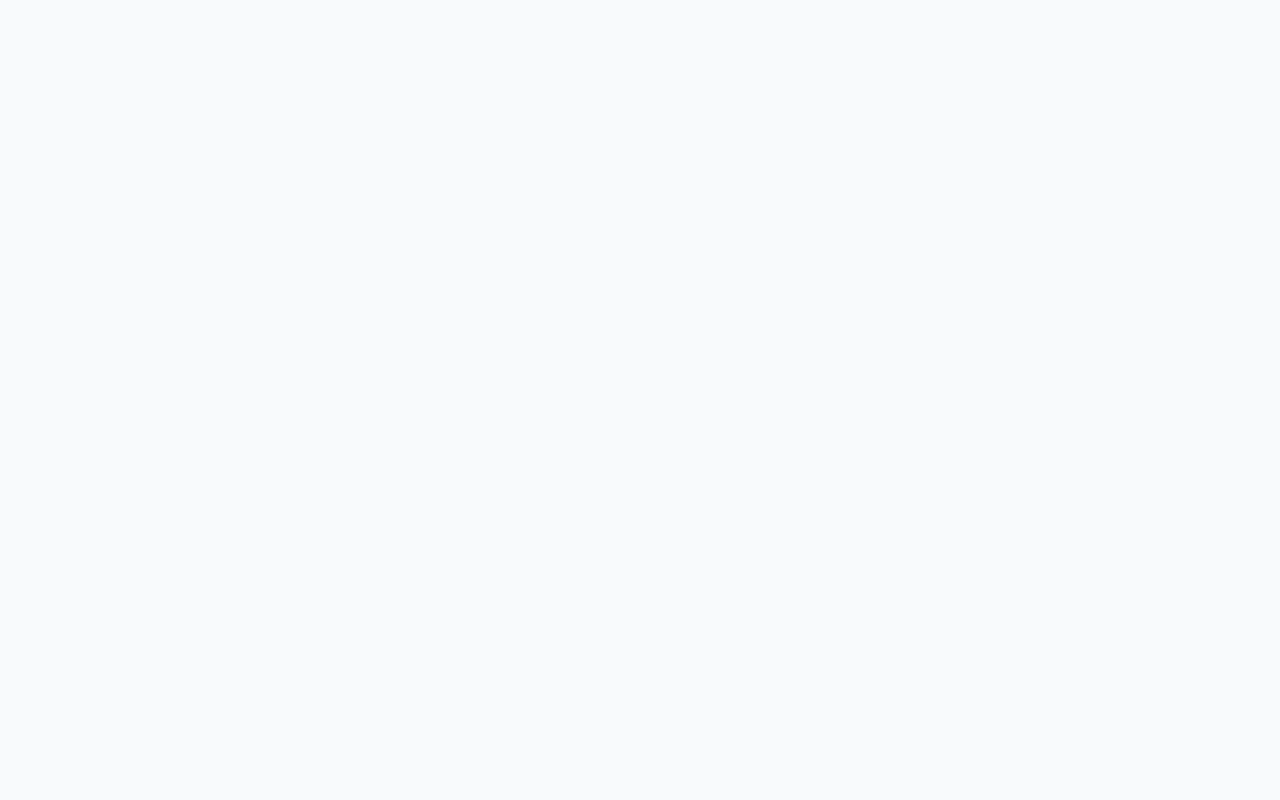
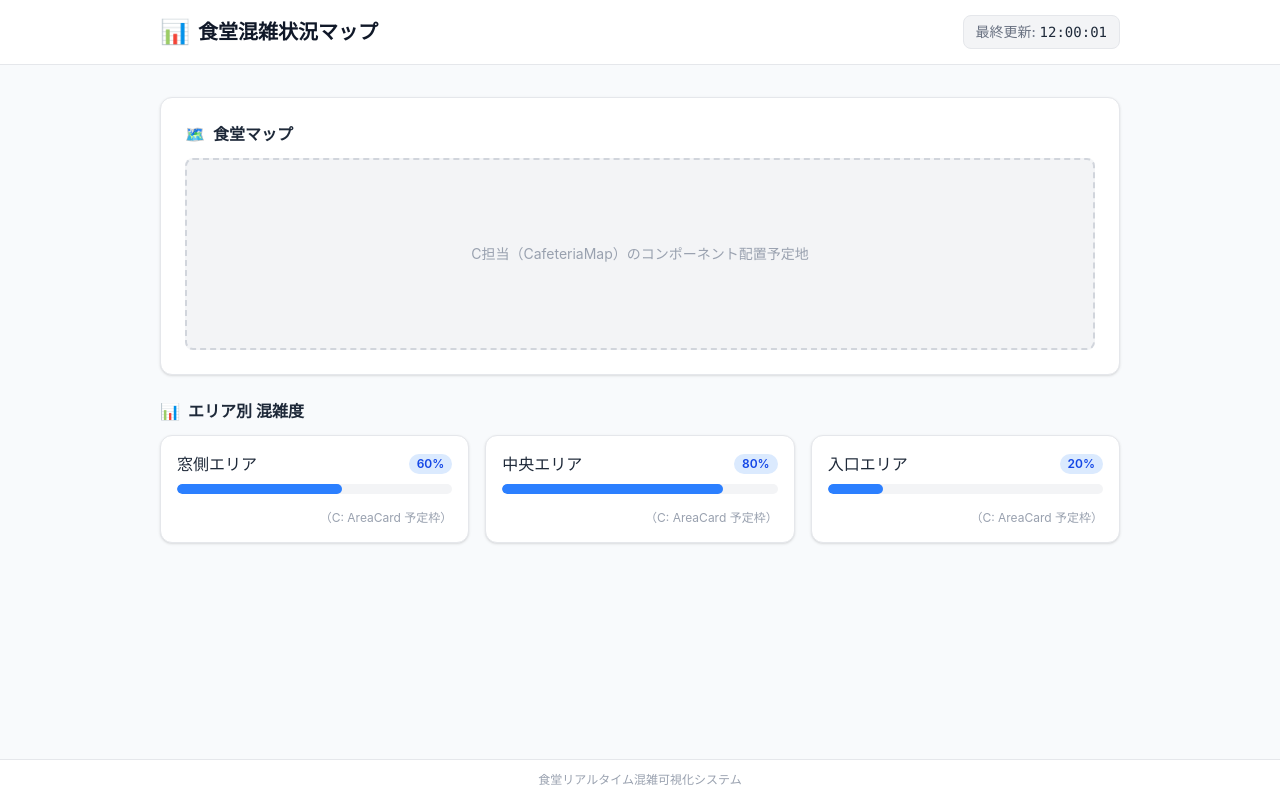
Before and after one commit to ROY887/cafeteria-front, a React (Vite) app: page / in a window 1280 px wide. Built offline with nearby package versions, Linux system fonts and the light colour scheme.

Commit message:
松永担当: Header・全体レイアウト基盤・Home画面の実装完了

```diff
--- a/src/app/App.tsx
+++ b/src/app/App.tsx
@@ -1,14 +1,21 @@
 // 担当: 1人目 松永（全体設計・メインUI）
-import Header from './Header'
-import Home from './Home'
+import React, { useState } from "react";
+import Layout from "./Layout";
+import Home from "./Home";
+import type { AreaData } from "./congestion";
 
-function App() {
+export default function App() {
+  // アスキーアートに合わせた初期データ
+  const [updatedAt] = useState("12:00:01");
+  const [areas] = useState<AreaData[]>([
+    { id: "window", name: "窓側エリア", rate: 60 },
+    { id: "center", name: "中央エリア", rate: 80 },
+    { id: "entrance", name: "入口エリア", rate: 20 },
+  ]);
+
   return (
-    <div className="min-h-svh bg-slate-50 text-slate-900">
-      <Header />
-      <Home />
-    </div>
-  )
+    <Layout updatedAt={updatedAt}>
+      <Home areas={areas} />
+    </Layout>
+  );
 }
-
-export default App
--- a/src/app/Header.tsx
+++ b/src/app/Header.tsx
@@ -1,5 +1,25 @@
 // 担当: 1人目 松永（全体設計・メインUI）
 // TODO: ヘッダーを作る
-export default function Header() {
-  return null
+import React from "react";
+
+interface HeaderProps {
+  updatedAt?: string;
 }
+
+export default function Header({ updatedAt = "--:--:--" }: HeaderProps) {
+  return (
+    <header className="bg-white border-b border-gray-200 sticky top-0 z-50">
+      <div className="max-w-5xl mx-auto px-4 sm:px-6 lg:px-8 h-16 flex items-center justify-between">
+        <div className="flex items-center space-x-2">
+          <span className="text-2xl">📊</span>
+          <h1 className="text-lg sm:text-xl font-bold text-gray-900">
+            食堂混雑状況マップ
+          </h1>
+        </div>
+        <div className="text-xs sm:text-sm font-medium text-gray-500 bg-gray-100 px-3 py-1.5 rounded-lg border border-gray-200">
+          最終更新: <span className="font-mono text-gray-800">{updatedAt}</span>
+        </div>
+      </div>
+    </header>
+  );
+}
--- a/src/app/Home.tsx
+++ b/src/app/Home.tsx
@@ -1,5 +1,63 @@
 // 担当: 1人目 松永（全体設計・メインUI）
 // TODO: useOccupancy() でデータを取得し、各担当のコンポーネントを配置する
-export default function Home() {
-  return null
+import React from "react";
+import type { AreaData } from "./congestion";
+
+// ※ Cさんの実装完了後に以下を差し替えて使用
+// import AreaCard from "../occupancy/AreaCard";
+
+interface HomeProps {
+  areas: AreaData[];
 }
+
+export default function Home({ areas }: HomeProps) {
+  return (
+    <div className="space-y-6">
+      {/* 食堂マップ配置枠（3人目 C担当の配置場所） */}
+      <section className="bg-white p-6 rounded-xl shadow-sm border border-gray-200">
+        <h2 className="text-base font-semibold text-gray-800 mb-3 flex items-center gap-2">
+          <span>🗺️</span> 食堂マップ
+        </h2>
+        <div className="w-full h-48 bg-gray-100 border-2 border-dashed border-gray-300 rounded-lg flex items-center justify-center text-gray-400 text-sm">
+          C担当（CafeteriaMap）のコンポーネント配置予定地
+        </div>
+      </section>
+
+      {/* エリア別混雑状況一覧（1人目がレイアウトを担当、中身はC担当のカードが入る） */}
+      <section>
+        <h2 className="text-base font-semibold text-gray-800 mb-3 flex items-center gap-2">
+          <span>📊</span> エリア別 混雑度
+        </h2>
+
+        {/* PC: 3列, タブレット: 2列, スマホ: 1列のレスポンシブ枠 */}
+        <div className="grid grid-cols-1 sm:grid-cols-2 md:grid-cols-3 gap-4">
+          {areas.map((area) => (
+            <div
+              key={area.id}
+              className="bg-white rounded-xl shadow-sm border border-gray-200 p-4 flex flex-col justify-between"
+            >
+              <div>
+                <div className="flex justify-between items-center mb-2">
+                  <h3 className="font-medium text-gray-800">{area.name}</h3>
+                  <span className="text-xs px-2 py-0.5 rounded-full bg-blue-100 text-blue-700 font-semibold">
+                    {area.rate}%
+                  </span>
+                </div>
+                {/* 混雑度バー（仮表示） */}
+                <div className="w-full bg-gray-100 rounded-full h-2.5 my-2 overflow-hidden">
+                  <div
+                    className="bg-blue-500 h-2.5 rounded-full transition-all duration-300"
+                    style={{ width: `${area.rate}%` }}
+                  />
+                </div>
+              </div>
+              <p className="text-xs text-gray-400 mt-2 text-right">
+                （C: AreaCard 予定枠）
+              </p>
+            </div>
+          ))}
+        </div>
+      </section>
+    </div>
+  );
+}
--- /dev/null
+++ b/src/app/Layout.tsx
@@ -0,0 +1,21 @@
+import React from "react";
+import Header from "./Header";
+
+interface LayoutProps {
+  children: React.ReactNode;
+  updatedAt?: string;
+}
+
+export default function Layout({ children, updatedAt }: LayoutProps) {
+  return (
+    <div className="min-h-screen bg-slate-50 flex flex-col">
+      <Header updatedAt={updatedAt} />
+      <main className="flex-1 max-w-5xl w-full mx-auto px-4 sm:px-6 lg:px-8 py-8">
+        {children}
+      </main>
+      <footer className="bg-white border-t border-gray-200 py-3 text-center text-xs text-gray-400">
+        食堂リアルタイム混雑可視化システム
+      </footer>
+    </div>
+  );
+}
--- /dev/null
+++ b/src/app/congestion.ts
@@ -0,0 +1,36 @@
+export type CongestionLevel =
+  | "empty"       // 0〜20%: 空いてます (緑)
+  | "slightly"    // 21〜40%: 少し空き (黄緑)
+  | "moderate"    // 41〜60%: やや混雑 (黄)
+  | "crowded"     // 61〜80%: 混雑 (オレンジ)
+  | "full";       // 81〜100%: 満席 (赤)
+
+export interface AreaData {
+  id: string;
+  name: string;
+  rate: number; // 0〜100
+}
+
+export interface CongestionState {
+  updatedAt: string;
+  areas: AreaData[];
+}
+
+export function getCongestionLevel(rate: number): {
+  level: CongestionLevel;
+  label: string;
+  color: string;
+  barColor: string;
+} {
+  if (rate <= 20) {
+    return { level: "empty", label: "空いてます", color: "text-emerald-700 bg-emerald-50 border-emerald-200", barColor: "bg-emerald-500" };
+  } else if (rate <= 40) {
+    return { level: "slightly", label: "少し空き", color: "text-lime-700 bg-lime-50 border-lime-200", barColor: "bg-lime-500" };
+  } else if (rate <= 60) {
+    return { level: "moderate", label: "やや混雑", color: "text-amber-700 bg-amber-50 border-amber-200", barColor: "bg-amber-400" };
+  } else if (rate <= 80) {
+    return { level: "crowded", label: "混雑", color: "text-orange-700 bg-orange-50 border-orange-200", barColor: "bg-orange-500" };
+  } else {
+    return { level: "full", label: "満席", color: "text-rose-700 bg-rose-50 border-rose-200", barColor: "bg-rose-600" };
+  }
+}
```
